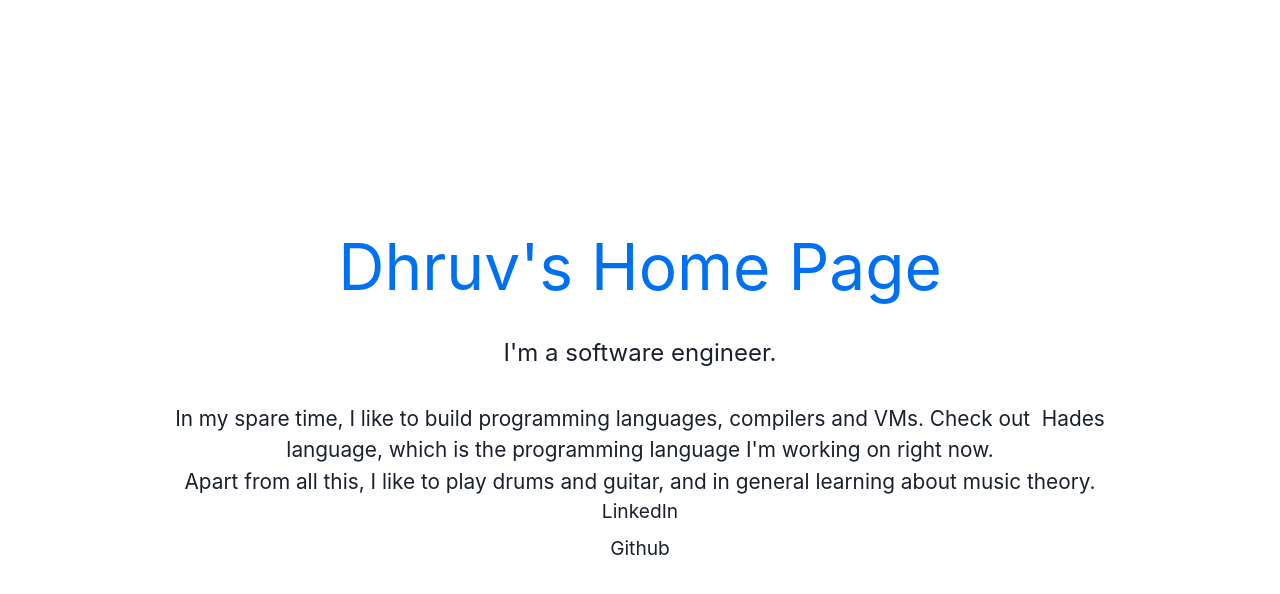
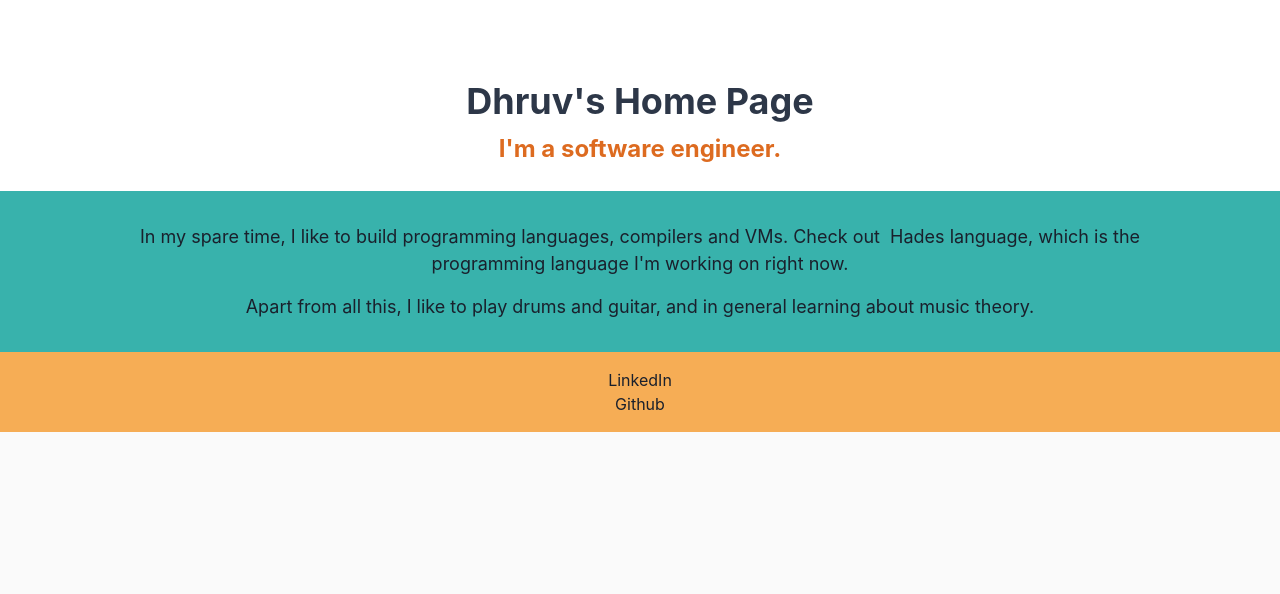
Before and after one commit to dhruvrajvanshi/dhruvrajvanshi.github.io, a Next.js app: page / in a window 1280 px wide. Shown: the top 594 px of the page. Built offline with nearby package versions, Linux system fonts and the light colour scheme.

Commit message:
Home page styling

```diff
--- a/pages/index.tsx
+++ b/pages/index.tsx
@@ -1,50 +1,103 @@
 import type { NextPage } from 'next'
 import Head from 'next/head'
-import styles from '../styles/Home.module.css'
+import { Heading, Box, Link, Text, Stack, BoxProps, List, ListItem } from '@chakra-ui/react'
+import { Span } from '@/ui/span'
+import { colors, hsl } from '@/theme'
+import { sx } from '@/ui'
+import { css } from '@emotion/react'
+import { omit } from '@/lib'
 
 const Home: NextPage = () => {
+  const mainSx = sx({
+    width: '100%',
+    flex: 1,
+    display: 'flex',
+    flexDirection: 'column',
+    justifyContent: 'center',
+    alignItems: 'center',
+  })
+  const paraSx = sx({
+    textAlign: 'center',
+    fontSize: 'large',
+    lineHeight: '1.5',
+    marginTop: '16px',
+    marginBottom: '16px',
+  })
+
+  const subHeadingSx = sx({
+    fontSize: '2xl',
+    color: colors.orange[500],
+    fontWeight: 'bold',
+    textAlign: 'center',
+    marginTop: '8px',
+    marginBottom: '8px'
+  })
+
   return (
-    <div className={styles.container}>
+    <Box sx={{ width: '100%' }}>
       <Head>
         <title>Dhruv&apos;s Home Page</title>
         <meta name="description" content="Dhruv's home page" />
-        <link rel="icon" href="/favicon.ico" />
       </Head>
 
-      <main className={styles.main}>
-        <h1 className={styles.title}>
+      <Stack as='main' sx={mainSx}>
+        <Section>
+          <Heading as='h1' color={colors.gray[700]} mt='16'>
             Dhruv&apos;s Home Page
-        </h1>
+          </Heading>
 
-        <p className={styles.description}>
+          <Box as='p' sx={subHeadingSx} >
             I&apos;m a software engineer.
-        </p>
-        <p className={styles.subDescription}>
+          </Box>
+        </Section>
+        <Section bgColor={colors.teal[400]}>
+          <Text as='p' sx={paraSx}>
             In my spare time, I like to build programming languages,
             compilers and VMs. Check out &nbsp;
             <a href="https://github.com/dhruvrajvanshi/hades-lang">Hades language</a>,
             which is the programming language I&apos;m working on right now.
-        </p>
-        <p className={styles.subDescription}>
+          </Text>
+          <Text as='p' sx={paraSx}>
             Apart from all this, I like to play drums and guitar,
             and in general learning about music theory.
-        </p>
+          </Text>
+        </Section>
 
+        <Section bgColor={colors.orange[300]}>
+          <List textAlign={'center'}>
+            <ListItem>
+              <Link href='https://www.linkedin.com/in/dhruv-rajvanshi-186a0267'>LinkedIn</Link>
+            </ListItem>
+            <ListItem>
+              <Link href='https://github.com/dhruvrajvanshi/'>Github</Link>
+            </ListItem>
+          </List>
+        </Section>
+      </Stack>
+    </Box>
+  )
 
-        <section className={styles.profileLinks}>
-          <ul>
-            <li>
-              <a href='https://www.linkedin.com/in/dhruv-rajvanshi-186a0267'>LinkedIn</a>
-            </li>
-            <li>
-              <a href='https://github.com/dhruvrajvanshi/'>Github</a>
-            </li>
-          </ul>
-        </section>
+  function Section(props: BoxProps) {
+    const sectionContentSx = sx({
+      maxWidth: '1024px',
+    })
 
-      </main>
-    </div>
-  )
+    const sectionSx = sx({
+      padding: '16px 8px',
+      width: '100%',
+      display: 'flex',
+      flexDirection: 'column',
+      alignItems: 'center',
+      marginTop: '0px !important',
+      ...props.sx,
+    })
+
+    return <Box {...omit(props, 'children')} sx={sectionSx}>
+      <Box sx={sectionContentSx}>
+        {props.children}
+      </Box>
+    </Box>
+  }
 }
 
 export default Home
--- /dev/null
+++ b/src/@/lib/index.ts
@@ -0,0 +1,6 @@
+
+export function omit<T, Key extends (keyof T)>(obj: T, key: Key): Omit<T, Key> {
+  const copy = { ...obj }
+  delete copy[key]
+  return copy
+}
--- a/src/@/theme.ts
+++ b/src/@/theme.ts
@@ -2,10 +2,17 @@ import { theme as baseTheme } from '@chakra-ui/theme'
 
 export const colors = {
   ...baseTheme.colors,
-  brand: baseTheme.colors.teal
+  brand: baseTheme.colors.teal,
+  teal: {
+    ...baseTheme.colors.teal,
+    hue: 200
+  }
 }
 
 export const theme = {
   ...baseTheme,
   colors
 }
+export function hsl(hue: number, saturation: number, lightness: number) {
+  return `hsl(${hue}, ${saturation}%, ${lightness}%)`
+}
--- /dev/null
+++ b/src/@/ui/index.ts
@@ -0,0 +1,3 @@
+import { SystemStyleObject } from '@chakra-ui/react'
+
+export const sx = (style: SystemStyleObject) => style
--- /dev/null
+++ b/src/@/ui/span.tsx
@@ -0,0 +1,6 @@
+import React from 'react'
+import { BoxProps, Box } from '@chakra-ui/react'
+
+export const Span = (props: BoxProps) => {
+  return <Box {...props} as='span' />
+}
```
Lines whose indentation alone changed are shown as unchanged.
